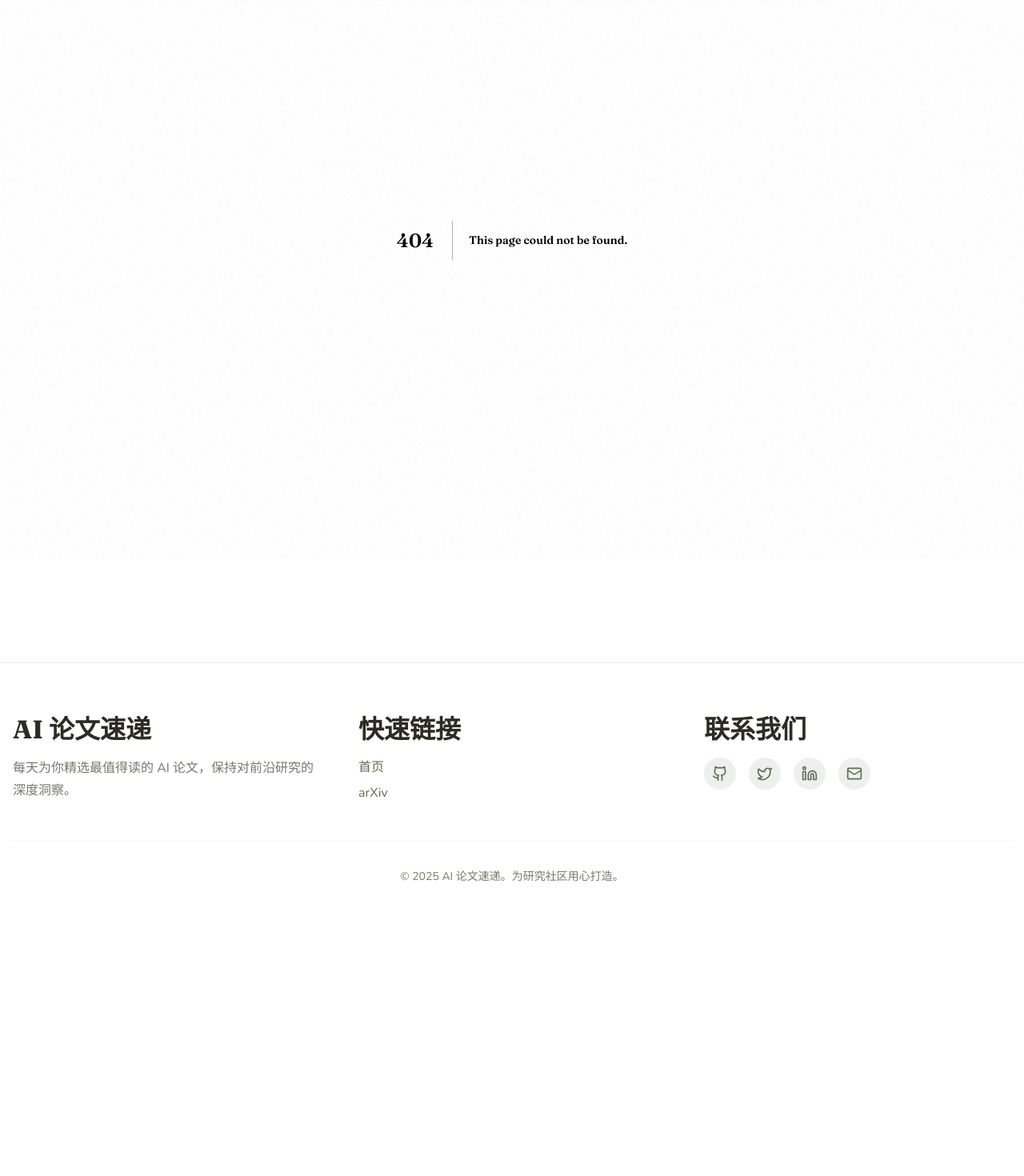
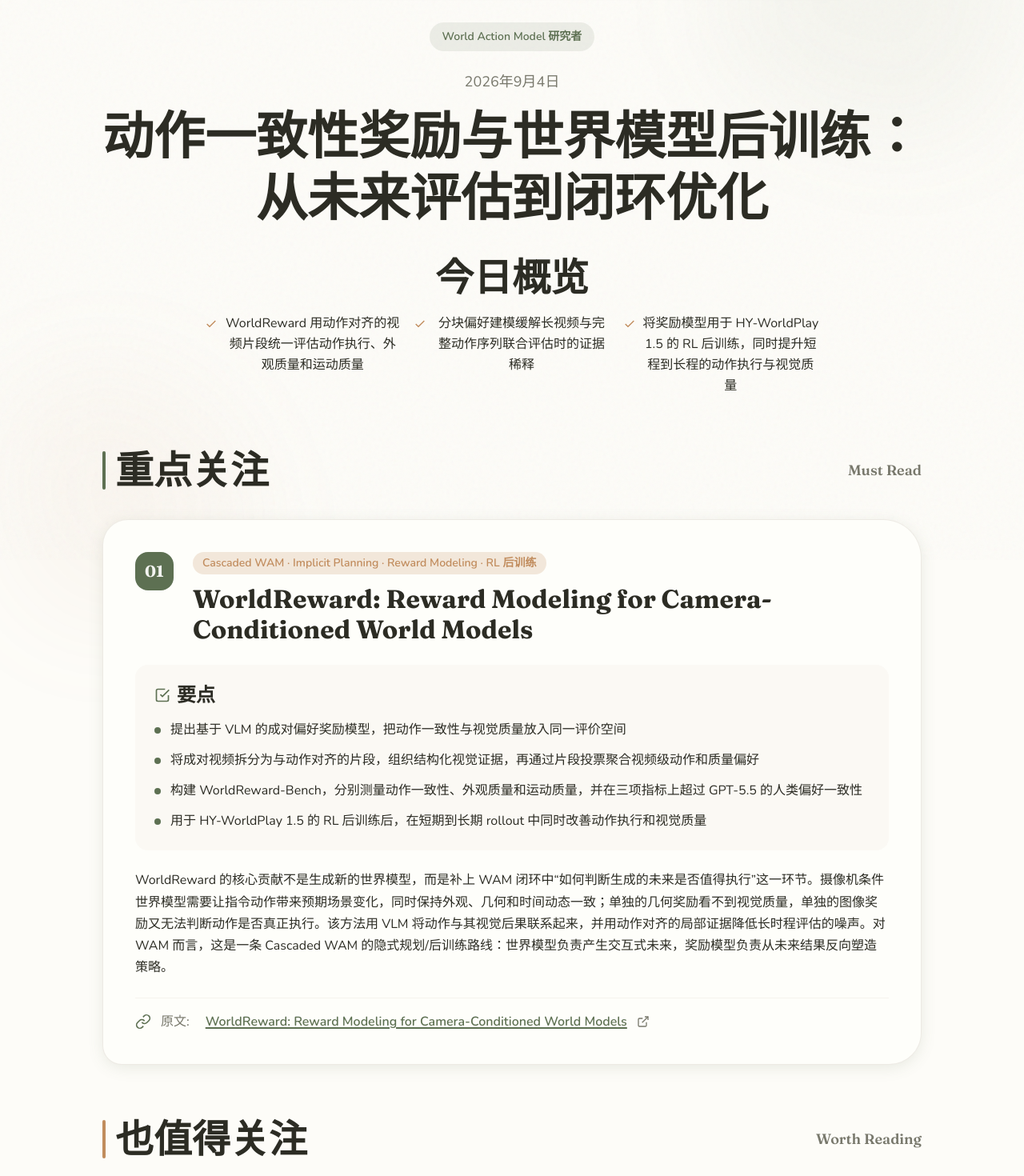
Before and after one commit to GHOST-LOVE-YOU/yiny, a Next.js app: page /zh/daily/world-action-model/2026-09-04 in a window 1280 px wide. Before the commit this address had no page. Shown: the part 100-1570 px from the top of the page at 80% size. Before the commit the page ends 1272 px from the top, so only its background shows below. Built offline with nearby package versions, Linux system fonts and the light colour scheme.

Commit message:
digest(wam): 2026-09-04 日报

```diff
--- /dev/null
+++ b/src/app/[locale]/daily/world-action-model/2026-09-04/page.tsx
@@ -0,0 +1,107 @@
+import {
+  DigestLayout, MustRead, Paper, KeyPoints, PaperLink,
+  WorthReading, NotableItem, Observation,
+} from '@/components/digest'
+import { type Locale, locales } from '@/lib/i18n'
+import type { Metadata } from 'next'
+
+const content = {
+  zh: {
+    roleName: 'World Action Model 研究者',
+    title: '动作一致性奖励与世界模型后训练：从未来评估到闭环优化',
+    description: 'World Action Model 与具身智能世界模型研究日报',
+    overview: [
+      'WorldReward 用动作对齐的视频片段统一评估动作执行、外观质量和运动质量',
+      '分块偏好建模缓解长视频与完整动作序列联合评估时的证据稀释',
+      '将奖励模型用于 HY-WorldPlay 1.5 的 RL 后训练，同时提升短程到长程的动作执行与视觉质量',
+    ],
+    papers: [
+      {
+        num: 1,
+        tag: 'Cascaded WAM · Implicit Planning · Reward Modeling · RL 后训练',
+        title: 'WorldReward: Reward Modeling for Camera-Conditioned World Models',
+        keyPoints: [
+          '提出基于 VLM 的成对偏好奖励模型，把动作一致性与视觉质量放入同一评价空间',
+          '将成对视频拆分为与动作对齐的片段，组织结构化视觉证据，再通过片段投票聚合视频级动作和质量偏好',
+          '构建 WorldReward-Bench，分别测量动作一致性、外观质量和运动质量，并在三项指标上超过 GPT-5.5 的人类偏好一致性',
+          '用于 HY-WorldPlay 1.5 的 RL 后训练后，在短期到长期 rollout 中同时改善动作执行和视觉质量',
+        ],
+        description: 'WorldReward 的核心贡献不是生成新的世界模型，而是补上 WAM 闭环中“如何判断生成的未来是否值得执行”这一环节。摄像机条件世界模型需要让指令动作带来预期场景变化，同时保持外观、几何和时间动态一致；单独的几何奖励看不到视觉质量，单独的图像奖励又无法判断动作是否真正执行。该方法用 VLM 将动作与其视觉后果联系起来，并用动作对齐的局部证据降低长时程评估的噪声。对 WAM 而言，这是一条 Cascaded WAM 的隐式规划/后训练路线：世界模型负责产生交互式未来，奖励模型负责从未来结果反向塑造策略。',
+        href: 'https://arxiv.org/abs/2609.03952',
+      },
+    ],
+    worthReading: [] as Array<{ num: number; title: string; tag: string; href: string; description: string }>,
+    observation: '今日严格筛选后仅保留一篇强相关新作。WorldReward 将 WAM 的评估对象从“视频是否逼真”推进到“动作是否导致了正确且视觉上可靠的世界变化”，并把这类评价实际接入 RL 后训练。它提示后续系统应把动作-观测对应关系作为独立的可学习信号，而不是把视频质量代理为控制质量。Hugging Face Daily Papers 还收录了 SolarWM，但其 publishedAt 为 2026-09-02，不属于今日新论文；Puffin-World、GIFT、OctWorld 等当天候选未能从摘要确认完整的世界-动作耦合，因此排除。Awesome-WAM README 本次有 [NEW] HiMem-WAM 与 Flash-WAM 等 2606.* 条目，属于参考清单新增而非今日发布。',
+  },
+  en: {
+    roleName: 'World Action Model Researcher',
+    title: 'Action-Consistent Rewards and World-Model Post-Training from Future Evaluation to Closed-Loop Optimization',
+    description: 'Daily research digest for World Action Models and embodied intelligence',
+    overview: [
+      'WorldReward jointly evaluates action execution, appearance quality, and motion quality with action-aligned video chunks',
+      'Chunk-level preference modeling reduces evidence dilution when long videos are evaluated against complete action sequences',
+      'Using the reward model for RL post-training of HY-WorldPlay 1.5 improves action execution and visual quality from short to long horizons',
+    ],
+    papers: [
+      {
+        num: 1,
+        tag: 'Cascaded WAM · Implicit Planning · Reward Modeling · RL Post-Training',
+        title: 'WorldReward: Reward Modeling for Camera-Conditioned World Models',
+        keyPoints: [
+          'Introduces a VLM-based pairwise preference reward model that evaluates action consistency and visual quality in one reasoning space',
+          'Decomposes paired videos into action-aligned chunks, structures their visual evidence, and aggregates chunk votes into video-level action and quality preferences',
+          'Introduces WorldReward-Bench for action consistency, appearance quality, and motion quality, exceeding GPT-5.5 in agreement with human preferences on all three dimensions',
+          'Improves both action execution and visual quality across short- to long-horizon rollouts when used for RL post-training of HY-WorldPlay 1.5',
+        ],
+        description: 'WorldReward does not introduce another world generator; it addresses the WAM loop question of how to decide whether an imagined future is reliable enough to execute. A camera-conditioned world model must make commanded actions induce the expected scene changes while preserving appearance, geometry, and temporal dynamics. Geometry-only rewards miss visual quality, while image-only rewards cannot tell whether the action was executed. WorldReward uses a VLM to relate actions to visual consequences and action-aligned local evidence to reduce long-horizon evaluation noise. For WAMs, this is a Cascaded WAM implicit-planning and post-training route: the world model produces interactive futures, while the reward model feeds outcome judgments back into policy optimization.',
+        href: 'https://arxiv.org/abs/2609.03952',
+      },
+    ],
+    worthReading: [] as Array<{ num: number; title: string; tag: string; href: string; description: string }>,
+    observation: 'Strict filtering leaves one directly relevant new paper today. WorldReward moves WAM evaluation beyond whether a video looks realistic: it asks whether an action caused the correct and visually reliable world change, then connects that judgment to RL post-training. This suggests treating action-observation correspondence as a learnable signal rather than using video quality as a proxy for control quality. Hugging Face Daily Papers also lists SolarWM, but its publishedAt is 2026-09-02 and it is not a paper published today. Puffin-World, GIFT, and OctWorld were excluded because their available abstracts did not establish complete world-action coupling. The Awesome-WAM README contains [NEW] 2606.* entries such as HiMem-WAM and Flash-WAM; these are new reference-list entries, not papers published today.',
+  },
+}
+
+export function generateStaticParams() {
+  return locales.map(locale => ({ locale }))
+}
+
+export async function generateMetadata({ params }: { params: Promise<{ locale: Locale }> }): Promise<Metadata> {
+  const { locale } = await params
+  const c = content[locale]
+  return {
+    title: c.title,
+    description: c.description,
+    alternates: {
+      languages: {
+        'zh-CN': '/zh/daily/world-action-model/2026-09-04',
+        en: '/en/daily/world-action-model/2026-09-04',
+      },
+    },
+  }
+}
+
+export default async function Page({ params }: { params: Promise<{ locale: Locale }> }) {
+  const { locale } = await params
+  const c = content[locale]
+
+  return (
+    <DigestLayout locale={locale} date="2026-09-04" roleId="world-action-model" roleName={c.roleName} title={c.title} overview={c.overview}>
+      <MustRead>
+        {c.papers.map(paper => (
+          <Paper key={paper.num} num={paper.num} tag={paper.tag} title={paper.title}>
+            <KeyPoints points={paper.keyPoints} />
+            <p className="text-[#2C2C24] leading-relaxed">{paper.description}</p>
+            <PaperLink href={paper.href} title={paper.title} />
+          </Paper>
+        ))}
+      </MustRead>
+      <WorthReading>
+        {c.worthReading.map(item => (
+          <NotableItem key={item.num} num={item.num} title={item.title} tag={item.tag} href={item.href}>{item.description}</NotableItem>
+        ))}
+      </WorthReading>
+      <Observation><p>{c.observation}</p></Observation>
+    </DigestLayout>
+  )
+}
--- a/src/data/registry.ts
+++ b/src/data/registry.ts
@@ -10,6 +10,14 @@ export interface DigestMeta {
 }
 
 export const registry: DigestMeta[] = [
+  {
+    roleId: "world-action-model",
+    roleName: { zh: "World Action Model 研究者", en: "World Action Model Researcher" },
+    date: "2026-09-04",
+    title: { zh: "动作一致性奖励与世界模型后训练：从未来评估到闭环优化", en: "Action-Consistent Rewards and World-Model Post-Training from Future Evaluation to Closed-Loop Optimization" },
+    mustReadCount: 1,
+    worthReadingCount: 0,
+  },
   {
     roleId: "world-action-model",
     roleName: { zh: "World Action Model 研究者", en: "World Action Model Researcher" },
```
